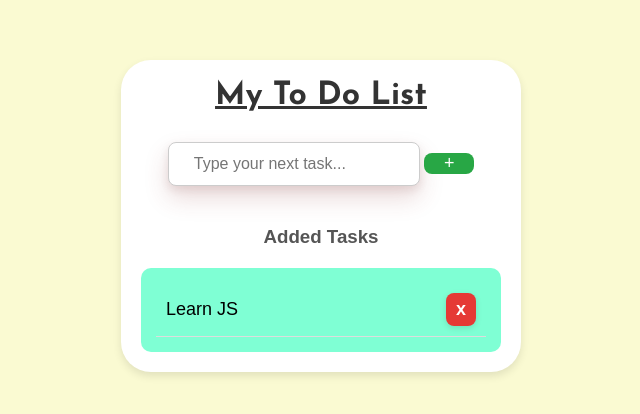
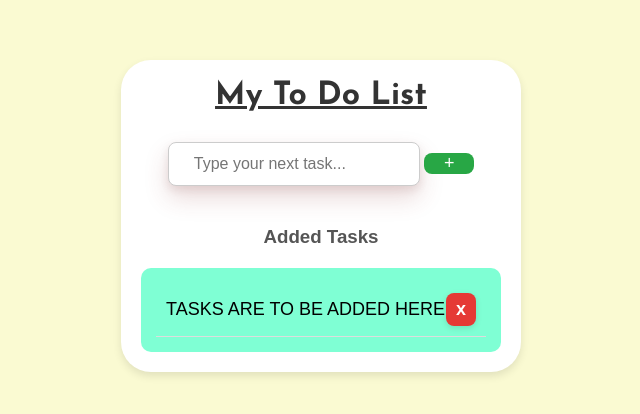
Before and after one commit to Satwik99nuts/JS-Vanilla-Projects, a plain HTML site: page index.html in a window 1280 px wide. Shown: the part 184-598 px from the top of the page, without its empty margins (319-959 px from the left). Drawn offline with Linux system fonts and the light colour scheme; a web font is replaced by a local one.

Commit message:
removed the folder and then added them directly so that it will get deployed

```diff
--- a/to-do-list/to.html
+++ b/index.html
@@ -20,7 +20,7 @@
 
        <div class="row"> <!-- yaha pe humara sara list aayega -->
                  <ul class="tasks_list">
-                    <li>Learn JS <span class="del">x</span></li>
+                    <li>TASKS ARE TO BE ADDED HERE<span class="del">x</span></li>
                  </ul>
         </div>
     </div>
```
Also changed, not shown: to.css (renamed from to-do-list/to.css), to.js (renamed from to-do-list/to.js), 1 other file.
